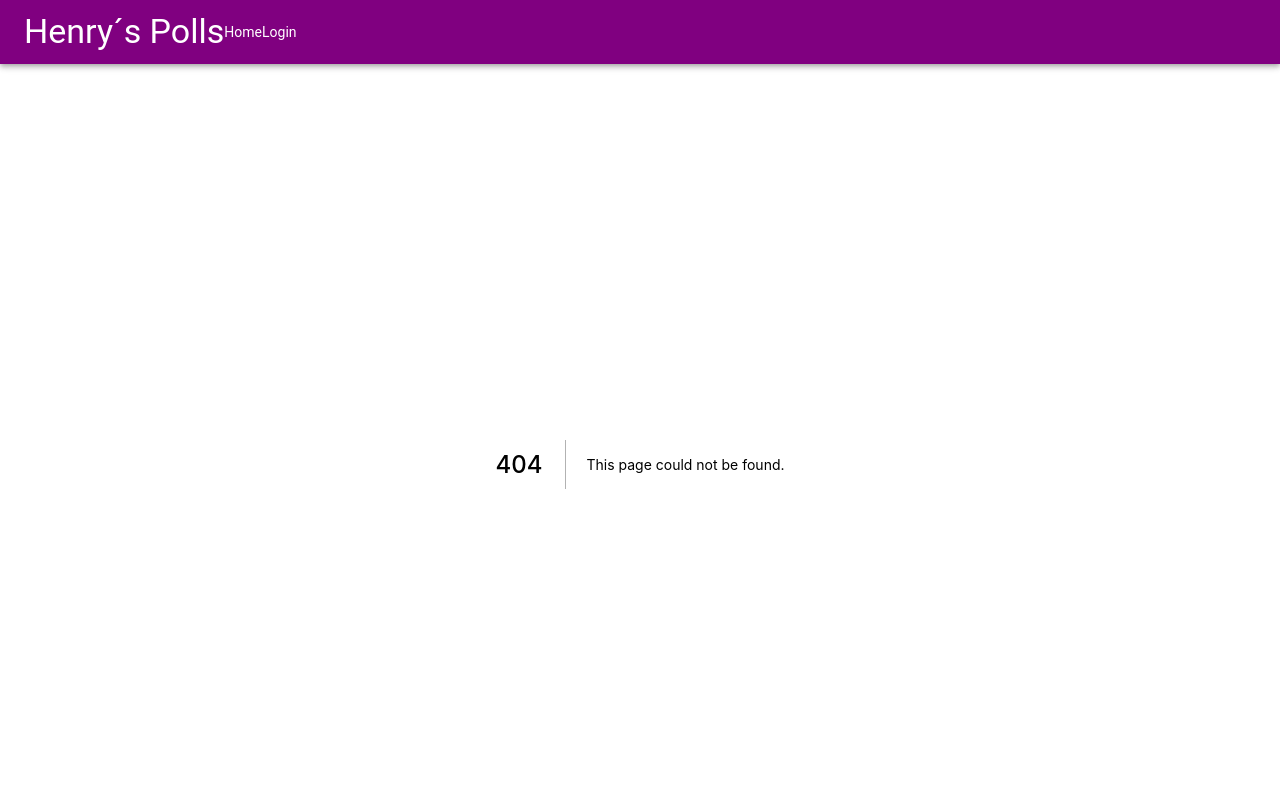
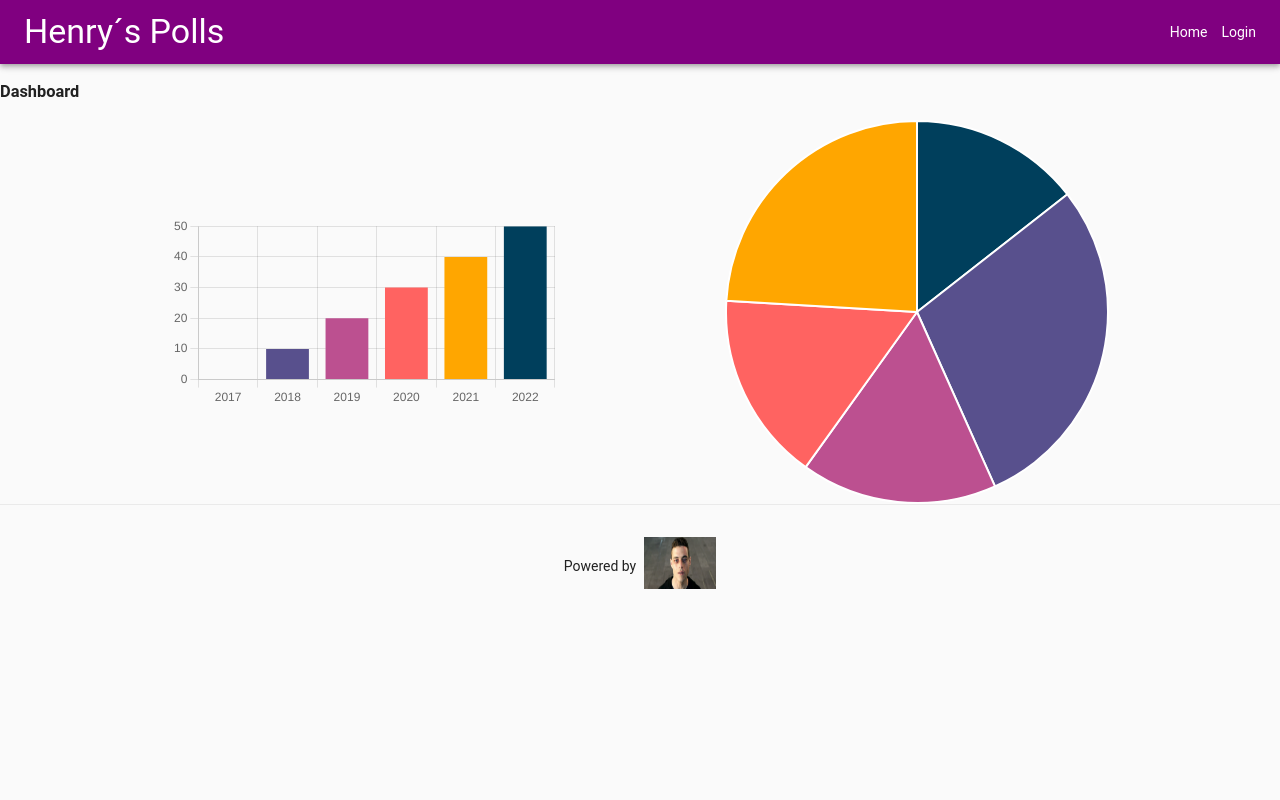
Before and after one commit to Arkostm/Polls, a Next.js app: page /dashboard in a window 1280 px wide. Before the commit this address had no page. Shown: the top 800 px of the page. Built offline with nearby package versions, Linux system fonts and the light colour scheme.

Commit message:
feat: add dashboard panel without redirection works it

```diff
--- /dev/null
+++ b/components/BarChart.tsx
@@ -0,0 +1,32 @@
+import { Bar } from 'react-chartjs-2';
+import { Chart, CategoryScale, LinearScale, BarElement } from 'chart.js';
+Chart.register(CategoryScale);
+Chart.register(LinearScale);
+Chart.register(BarElement);
+
+interface DatasetType {
+  data: number[];
+  backgroundColor: string[];
+}
+
+export const BarChart = () => {
+  const today = new Date();
+  const labels = [0, 1, 2, 3, 4, 5]
+    .map((num) => today.getFullYear() - num)
+    .reverse();
+  const datasets: Array<DatasetType> = [
+    {
+      data: [0, 10, 20, 30, 40, 50],
+      backgroundColor: ['#003f5c', '#58508d', '#bc5090', '#ff6361', '#ffa600'],
+    },
+  ];
+
+  return (
+    <Bar
+      data={{
+        labels: labels,
+        datasets: datasets,
+      }}
+    />
+  );
+};
--- /dev/null
+++ b/components/PieChart.tsx
@@ -0,0 +1,28 @@
+import { Pie } from 'react-chartjs-2';
+import { Chart, CategoryScale, LinearScale, ArcElement } from 'chart.js';
+Chart.register(CategoryScale);
+Chart.register(LinearScale);
+Chart.register(ArcElement);
+
+interface DatasetType {
+  data: number[];
+  backgroundColor: string[];
+}
+
+export const PieChart = () => {
+  const labels = ['2010', '2012', '2014', '2016', '2018'];
+  const datasets: Array<DatasetType> = [
+    {
+      data: [2000, 4000, 2300, 2222, 3333],
+      backgroundColor: ['#003f5c', '#58508d', '#bc5090', '#ff6361', '#ffa600'],
+    },
+  ];
+  return (
+    <Pie
+      data={{
+        labels: labels,
+        datasets: datasets,
+      }}
+    />
+  );
+};
--- a/components/navbar.tsx
+++ b/components/navbar.tsx
@@ -1,30 +1,30 @@
-import React from "react";
-import {
-  AppBar,
-  Toolbar,
-  CssBaseline,
-  Typography,
-  makeStyles,
-} from "@material-ui/core";
-import Link from "next/link";
+import React from 'react';
+import { AppBar, Toolbar, CssBaseline, Typography } from '@material-ui/core';
+import Link from 'next/link';
+
+import styles from './styles/navbar-styles.module.css';
+
+import { context } from '../pages/_app';
 
 export const Navbar = () => {
+  const { log } = context();
   return (
-    <AppBar position="static">
+    <AppBar position='static'>
       <CssBaseline />
-      <Toolbar>
-        <Typography variant="h4" >
-          Henry´s Polls
-        </Typography>
-          <div >
-            <Link href={"/"} >
-              Home
-            </Link>
-            <Link href={"/login"} >
-              Login
-            </Link>
+      <Toolbar className={styles.navbar}>
+        <Typography variant='h4'>Henry´s Polls</Typography>
+        {!log && (
+          <div className={styles.links}>
+            <Link href={'/'}>Home</Link>
+            <Link href={'/login'}>Login</Link>
           </div>
+        )}
+        {log && (
+          <div className={styles.links}>
+            <Link href={'/'}>Logout</Link>
+          </div>
+        )}
       </Toolbar>
     </AppBar>
   );
-}
+};
--- /dev/null
+++ b/components/styles/navbar-styles.module.css
@@ -0,0 +1,10 @@
+.navbar {
+  display: flex;
+  flex-direction: row;
+  align-items: center;
+  justify-content: space-between;
+}
+
+.links > * {
+  padding-left: 1em;
+}
--- a/package.json
+++ b/package.json
@@ -10,10 +10,10 @@
   },
   "dependencies": {
     "@material-ui/core": "^4.12.4",
-    "classnames": "^2.3.1",
+    "chart.js": "^3.7.1",
     "next": "12.1.6",
-    "prop-types": "^15.8.1",
     "react": "18.1.0",
+    "react-chartjs-2": "^4.1.0",
     "react-dom": "18.1.0",
     "styled-components": "^5.3.5"
   },
--- a/pages/_app.tsx
+++ b/pages/_app.tsx
@@ -4,8 +4,20 @@ import Head from 'next/head';
 import Image from 'next/image';
 import styles from '../styles/Home.module.css';
 import { ThemeProvider } from '@material-ui/core';
-import { Theme } from '../styles/theme';
+import { Theme } from '../theme';
 import { Navbar } from '../components/navbar';
+
+import React from 'react';
+import { useContext } from 'react';
+
+const AuthContext = React.createContext({
+  log: false,
+  setLog: function (v: boolean) {
+    this.log = v;
+  },
+});
+
+export const context = () => useContext(AuthContext);
 
 function MyApp({ Component, pageProps }: AppProps) {
   return (
--- /dev/null
+++ b/pages/dashboard.tsx
@@ -0,0 +1,25 @@
+import type { NextPage } from 'next';
+import styles from '../styles/Dashboard.module.css';
+
+import { BarChart } from '../components/BarChart';
+import { PieChart } from '../components/PieChart';
+
+const Dashboard: NextPage = () => {
+  return (
+    <div className={styles.container}>
+      <main className={styles.main}>
+        <h3 className={styles.title}>Dashboard</h3>
+        <div className={styles.charts}>
+          <div className={styles.chart}>
+            <BarChart></BarChart>
+          </div>
+          <div className={styles.chart}>
+            <PieChart></PieChart>
+          </div>
+        </div>
+      </main>
+    </div>
+  );
+};
+
+export default Dashboard;
--- /dev/null
+++ b/styles/Dashboard.module.css
@@ -0,0 +1,13 @@
+.charts {
+  display: flex;
+  flex-direction: row;
+  align-items: center;
+  justify-content: space-evenly;
+  width: 100%;
+  max-width: 100%;
+}
+
+.chart {
+  width: 30%;
+  height: 30%;
+}
```
Also changed, not shown: pages/login.tsx (+19 -3 lines), theme.tsx (renamed from styles/theme.tsx).
